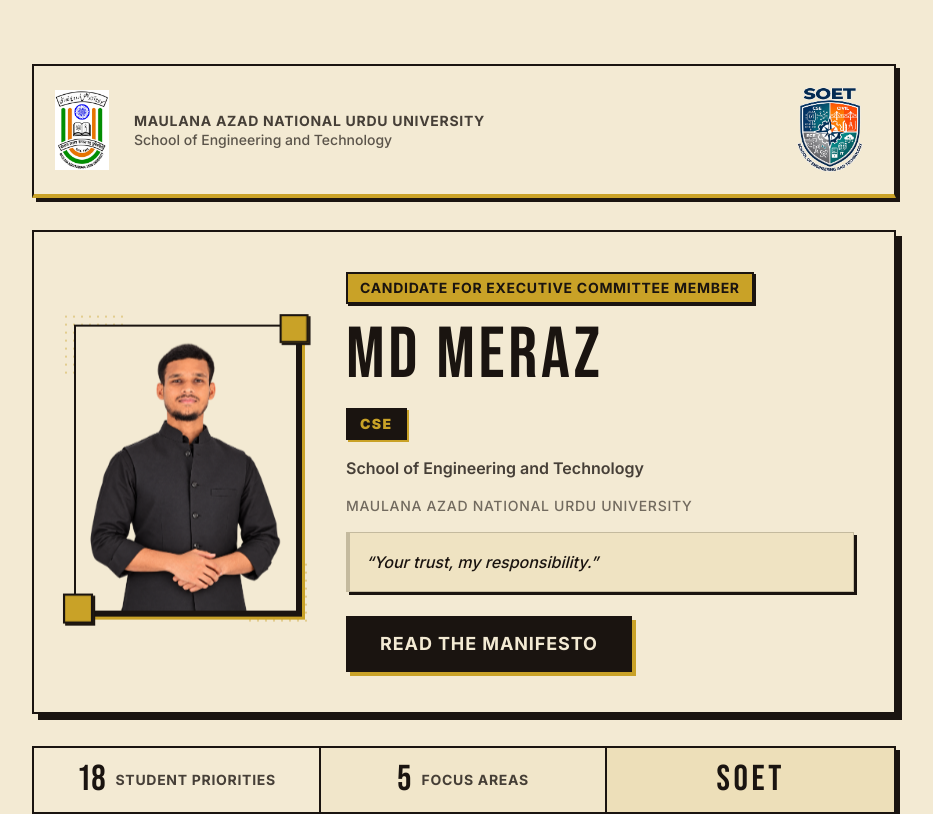
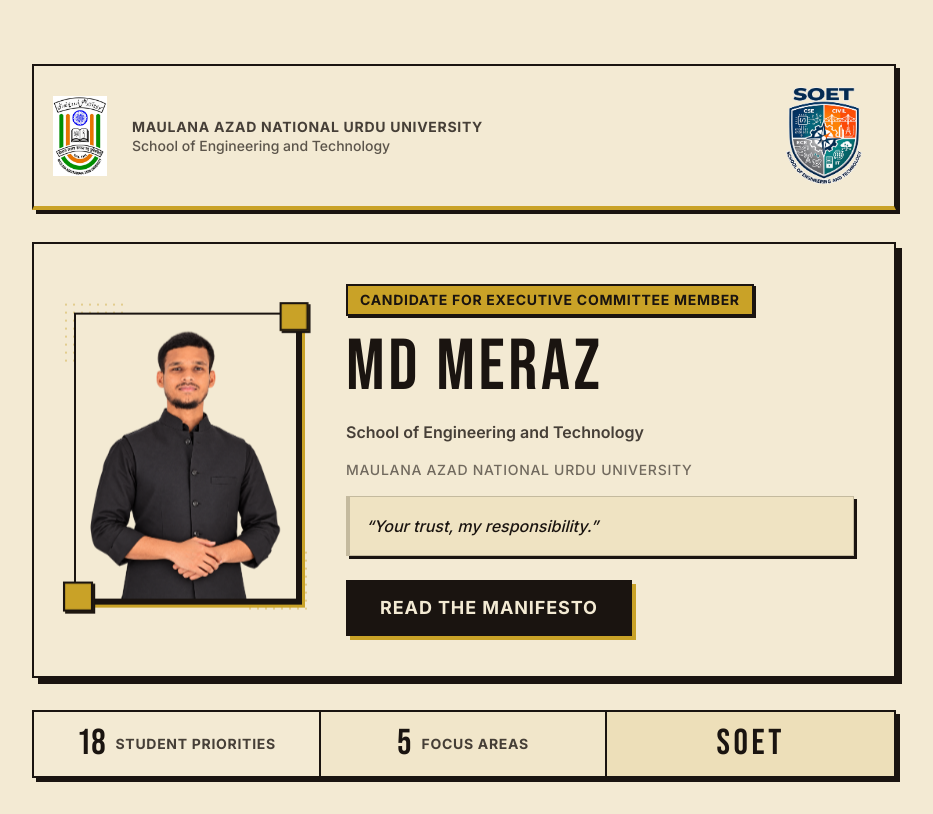
Before and after one commit to mahimoodshaikaiml/soet-federation, a Next.js app: page / in a window 1280 px wide. Shown: the top 814 px of the page, without its empty margins (176-1109 px from the left). Built offline with nearby package versions, Linux system fonts and the light colour scheme.

Commit message:
Finalize SOET Federation campaign website

```diff
--- a/components/HeroSection.tsx
+++ b/components/HeroSection.tsx
@@ -9,7 +9,7 @@ export default function HeroSection({ candidate }: HeroSectionProps) {
   return (
     <section className="w-full max-w-4xl mx-auto px-4 py-8 sm:py-12 md:py-16">
       {/* University & School Header Banner */}
-      <div className="flex items-center justify-between gap-3.5 sm:gap-5 p-3.5 sm:p-4 mb-8 bg-cream border-2 border-near-black border-b-4 border-b-gold shadow-[4px_4px_0px_var(--color-near-black)] transition-transform duration-200 md:hover:-translate-y-0.5">
+      <div className="flex items-center justify-between gap-3.5 sm:gap-5 p-3 sm:p-3.5 mb-8 bg-cream border-2 border-near-black border-b-4 border-b-gold shadow-[4px_4px_0px_var(--color-near-black)] transition-transform duration-200 md:hover:-translate-y-0.5">
         <div className="relative shrink-0 w-12 h-16 sm:w-16 sm:h-20">
           <Image
             src="/images/manuu-logo.jpg"
@@ -28,12 +28,12 @@ export default function HeroSection({ candidate }: HeroSectionProps) {
             {candidate.school}
           </span>
         </div>
-        <div className="relative shrink-0 w-16 h-16 sm:w-24 sm:h-24">
+        <div className="relative shrink-0 w-[72px] h-[72px] sm:w-28 sm:h-28">
           <Image
             src="/images/soet-logo.png"
             alt={candidate.school}
             fill
-            sizes="(max-width: 640px) 64px, 96px"
+            sizes="(max-width: 640px) 72px, 112px"
             className="object-contain"
           />
         </div>
@@ -88,12 +88,6 @@ export default function HeroSection({ candidate }: HeroSectionProps) {
             {candidate.name}
           </h1>
 
-          <div>
-            <span className="inline-flex items-center px-3 py-1 bg-near-black text-gold text-xs sm:text-sm font-black uppercase tracking-widest border-2 border-near-black shadow-[2px_2px_0px_var(--color-gold)]">
-              {candidate.program}
-            </span>
-          </div>
-
           <p className="text-sm sm:text-base font-semibold text-near-black/80">
             {candidate.school}
           </p>
```
